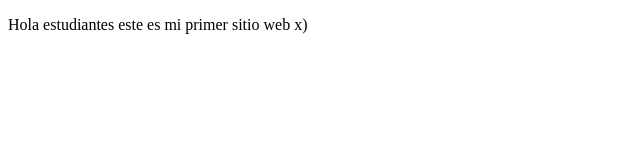
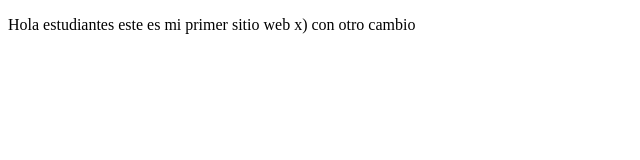
Before and after one commit to WilliamSantiagoAlzate/proyectoDemoCursoPrework, a plain HTML site: page index.html in a window 1280 px wide. Shown: the whole page, without its empty margins (0-640 px from the left). Drawn offline with Linux system fonts and the light colour scheme.

Commit message:
another change

```diff
--- a/index.html
+++ b/index.html
@@ -6,6 +6,6 @@
     <title>Hola Mundo</title>
 </head>
 <body>
-    <p>Hola estudiantes este es mi primer sitio web x)</p>
+    <p>Hola estudiantes este es mi primer sitio web x) con otro cambio</p>
 </body>
 </html>
```
